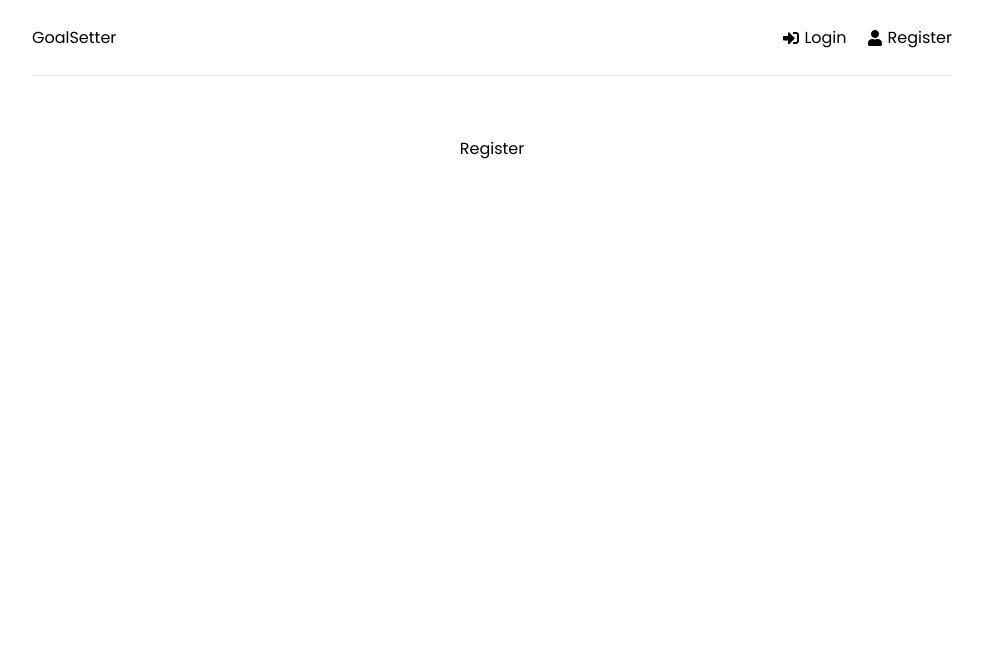
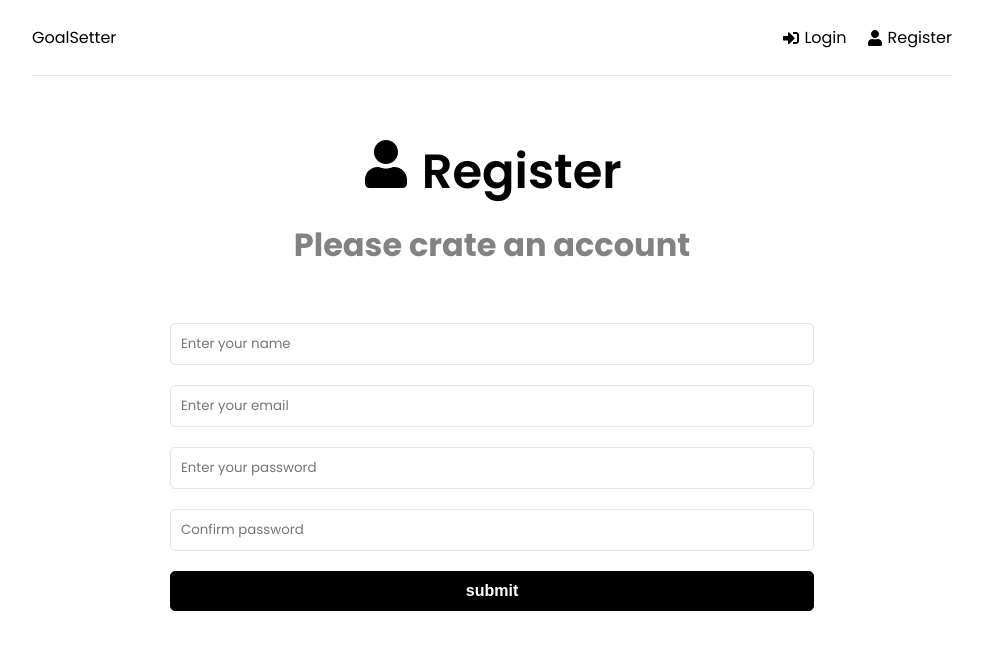
Before and after one commit to michaWorku/goal-setter, a React (Create React App) app in the folder frontend/: page /register in a window 1280 px wide. Shown: the top 650 px of the page, without its empty margins (148-1131 px from the left). Built offline with nearby package versions, Linux system fonts and the light colour scheme.

Commit message:
register and login pages

```diff
--- a/frontend/src/pages/Login.jsx
+++ b/frontend/src/pages/Login.jsx
@@ -1,8 +1,39 @@
-import React from 'react'
+import React, { useState } from 'react'
+import { FaSignInAlt } from 'react-icons/fa'
 
 const Login = () => {
+  const [formData, setFormData] = useState({ email:'', password:''})
+
+  const {email, password} = formData
+
+  const onChange = (e)=>{
+    setFormData((prevState)=> setFormData({...prevState, [e.target.name]: e.target.value}))}
+
+  const onSubmit = (e) =>{
+    e.preventDefault()
+  }
+
+
   return (
-    <div>Login</div>
+    <>
+      <section className="heading">
+        <h1><FaSignInAlt/> Login</h1>
+        <p>Login and start settings goals</p>
+      </section>
+      <section className="form">
+        <form onSubmit={onSubmit}>
+          <div className="form-group">
+            <input type="text" name = 'email' id='email' placeholder='Enter your email' value={email} onChange={onChange} className="form-control" />
+          </div>
+          <div className="form-group">
+            <input type="password" name = 'password' id='password' placeholder='Enter your password' value={password} onChange={onChange} className="form-control" />
+          </div>
+          <div className="form-group">
+            <button type='submit' className="btn btn-block"> submit </button>
+          </div>
+        </form>
+      </section>
+    </>
   )
 }
 
--- a/frontend/src/pages/Register.jsx
+++ b/frontend/src/pages/Register.jsx
@@ -1,8 +1,45 @@
-import React from 'react'
+import React, { useState } from 'react'
+import { FaUser } from 'react-icons/fa'
 
 const Register = () => {
+  const [formData, setFormData] = useState({name:'', email:'', password:'', confirmPassword:''})
+
+  const {name, email, password, confirmPassword} = formData
+
+  const onChange = (e)=>{
+    setFormData((prevState)=> setFormData({...prevState, [e.target.name]: e.target.value}))}
+
+  const onSubmit = (e) =>{
+    e.preventDefault()
+  }
+
+
   return (
-    <div>Register</div>
+    <>
+      <section className="heading">
+        <h1><FaUser/> Register</h1>
+        <p>Please crate an account</p>
+      </section>
+      <section className="form">
+        <form onSubmit={onSubmit}>
+          <div className="form-group">
+            <input type="text" name = 'name' id='name' placeholder='Enter your name' value={name} onChange={onChange} className="form-control" />
+          </div>
+          <div className="form-group">
+            <input type="text" name = 'email' id='email' placeholder='Enter your email' value={email} onChange={onChange} className="form-control" />
+          </div>
+          <div className="form-group">
+            <input type="password" name = 'password' id='password' placeholder='Enter your password' value={password} onChange={onChange} className="form-control" />
+          </div>
+          <div className="form-group">
+            <input type="password" name = 'confirmPassword' id='confirmPassword' placeholder='Confirm password' value={confirmPassword} onChange={onChange} className="form-control" />
+          </div>
+          <div className="form-group">
+            <button type='submit' className="btn btn-block"> submit </button>
+          </div>
+        </form>
+      </section>
+    </>
   )
 }
 
```
